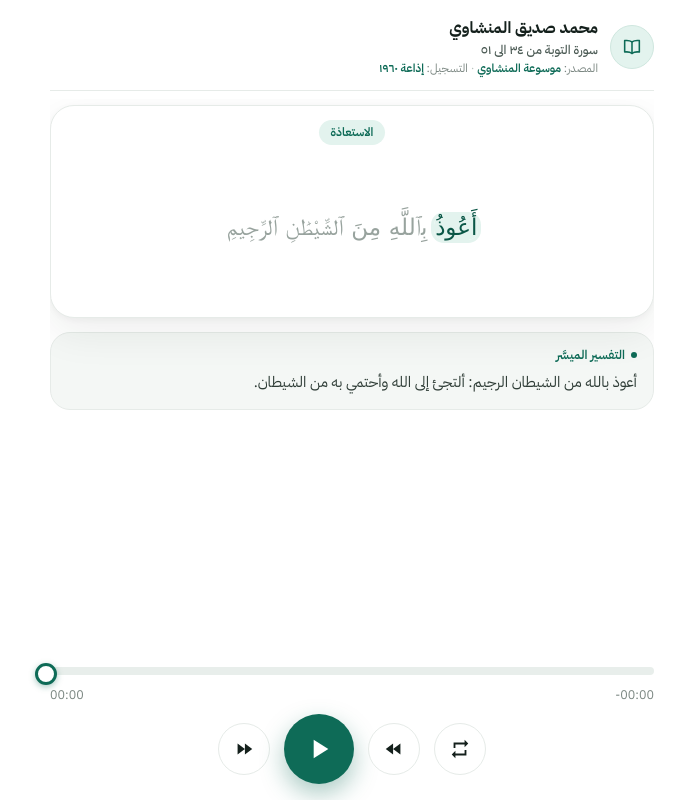
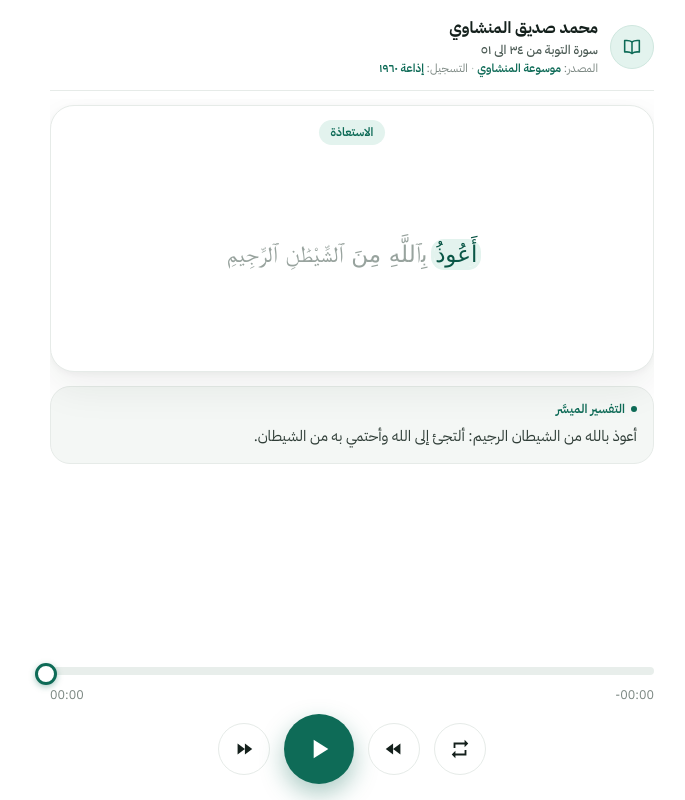
Before and after one commit to elattar0001/athar-tadabbur, a plain HTML site: page index.html in a window 1280 px wide. Shown: the whole page, without its empty margins (288-973 px from the left). Drawn offline with Linux system fonts and the light colour scheme; a web font is replaced by a local one.

Commit message:
Increase height calculation in measure function

```diff
--- a/index.html
+++ b/index.html
@@ -34,7 +34,7 @@ html,body{margin:0;height:100%;background:var(--bg);color:var(--ink);font-family
 #stage::-webkit-scrollbar{display:none}
 .vcard{background:#fff;border:1px solid var(--line);border-radius:24px;box-shadow:0 14px 40px rgba(20,32,28,.08),0 2px 6px rgba(20,32,28,.04);padding:10px 16px 8px;position:relative}
 #chip{display:inline-block;font-size:12px;font-weight:600;color:var(--g);background:var(--gl);border-radius:20px;padding:1px 12px;line-height:1.9;margin:4px 0 2px}
-#win{height:calc(3 * var(--lh));overflow:hidden;position:relative;-webkit-mask-image:linear-gradient(#0000,#000 14%,#000 86%,#0000);mask-image:linear-gradient(#0000,#000 14%,#000 86%,#0000)}
+#win{height:calc(4 * var(--lh));overflow:hidden;position:relative;-webkit-mask-image:linear-gradient(#0000,#000 14%,#000 86%,#0000);mask-image:linear-gradient(#0000,#000 14%,#000 86%,#0000)}
 #flow{font-size:23px;line-height:var(--lh);text-align:center;width:100%;color:#98a39e;margin:0;transition:transform .35s cubic-bezier(.3,.7,.2,1);will-change:transform}
 #flow.pop{animation:pop .16s ease-out}
 @keyframes pop{from{opacity:.2}to{opacity:1}}
@@ -101,11 +101,11 @@ fetch((q.get('d')||'data.json')+'?v='+Date.now()).then(r=>r.json()).then(d=>{
 });
 function find(t){let lo=0,hi=ev.length-1,r=-1;while(lo<=hi){const m=(lo+hi)>>1;if(ev[m][0]<=t){r=m;lo=m+1}else hi=m-1}return r}
 function relayout(){lastTop=-1;if(D&&curCard){measure();setWord(curWanted,true)}}
-function measure(){const f=$('flow'),lh=LH(),h=f.scrollHeight;base0=h<3*lh?Math.round((3*lh-h)/2):0}
+function measure(){const f=$('flow'),lh=LH(),h=f.scrollHeight;base0=h<4*lh?Math.round((4*lh-h)/2):0}
 function renderCard(c){
  const f=$('flow'),ids=cardIdx[c],v=D.verses[c];
  f.style.fontFamily="'"+v.font+"','KFGQPC',serif";f.style.fontSize=c==='basm'?'30px':'';
- f.innerHTML=ids.map(i=>`<span class="w${D.words[i].end?' e':''}" data-i="${i}">${D.words[i].t}</span> `).join('');
+ f.innerHTML=ids.map(i=>`<span class="w${D.words[i].end?' e':''}" data-i="${i}">${D.words[i].t}</span>${D.words[i].br?'<br>':' '}`).join('');
  spans=[...f.querySelectorAll('span.w')];
  spans.forEach(sp=>sp.onclick=()=>{const i=+sp.dataset.i;for(let k=0;k<ev.length;k++)if(ev[k][1]===i){a.currentTime=ev[k][0];break}});
  f.style.transition='none';f.style.transform='translateY(0)';lastTop=-1;
```
